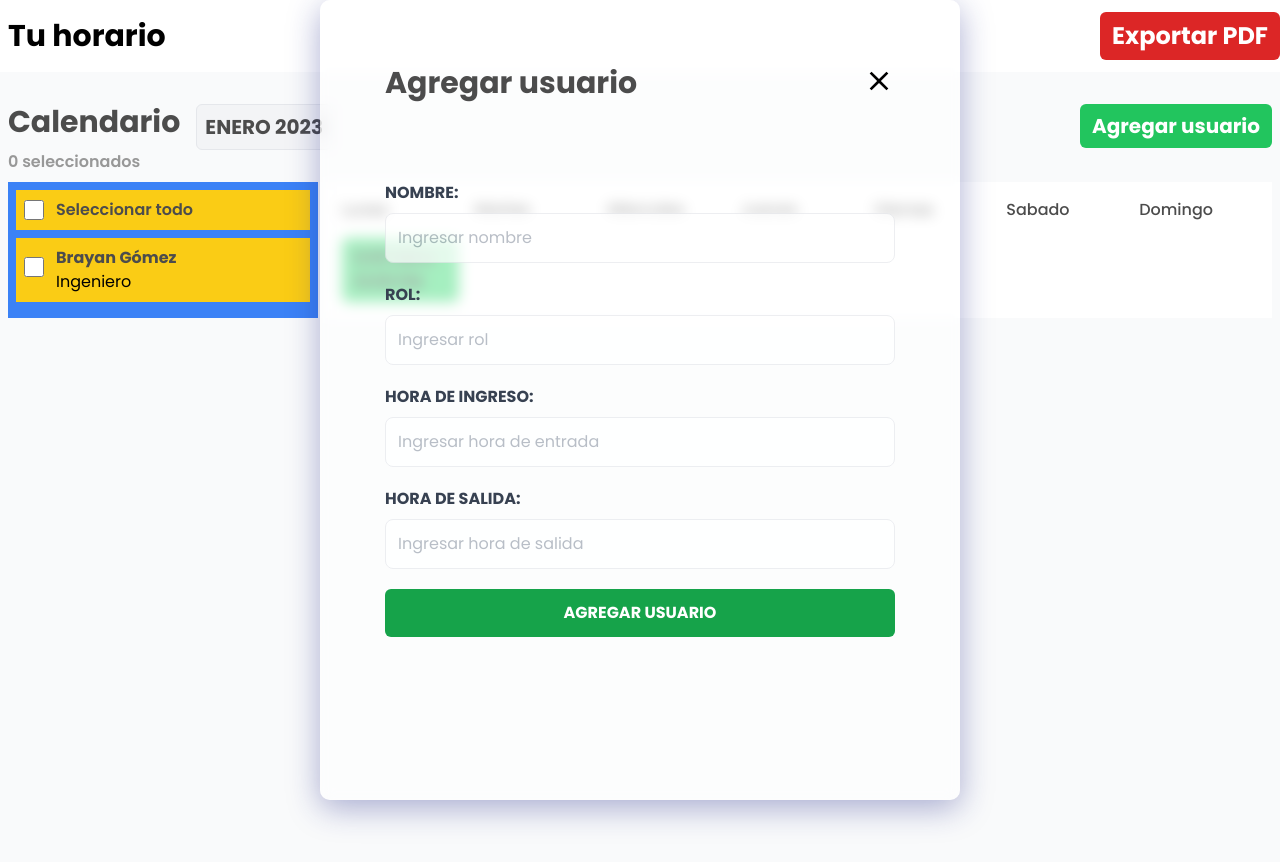
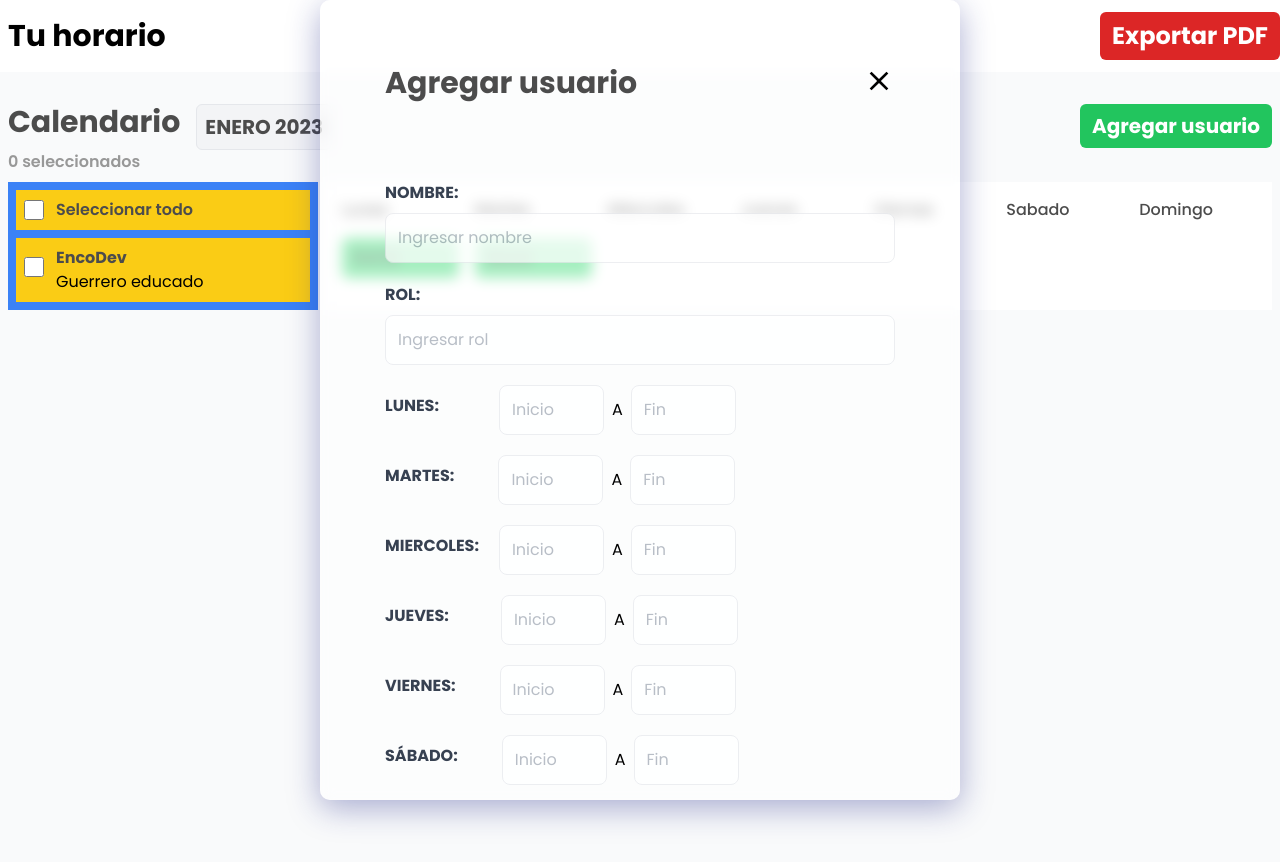
Before and after one commit to BrayanDG4/Working-hours-react-node-js, a React (Vite) app: page /calendario in a window 1280 px wide. Both pictures are taken after a click on the button "Agregar usuario". Shown: the top 862 px of the page. Built offline with nearby package versions, Linux system fonts and the light colour scheme.

Commit message:
making data connection form

```diff
--- a/src/components/workingArea/WorkingArea.jsx
+++ b/src/components/workingArea/WorkingArea.jsx
@@ -2,7 +2,7 @@ import { ToolBar } from "./ToolBar";
 import { useState } from "react";
 import { WorkingHours } from "./WorkingHours";
 import { AddUserModal } from "./modals/AddUserModal";
-import {UserForm} from './forms/UserForm'
+import { UserForm } from "./forms/UserForm";
 
 const getNameMonth = () => {
   let currentMonth = new Intl.DateTimeFormat("es-ES", { month: "long" })
@@ -15,6 +15,14 @@ const getNameMonth = () => {
 export const WorkingArea = () => {
   const [modal1, setModal1] = useState(false);
 
+  const [data, setData] = useState([]);
+
+  const getInfo = (data) => {
+    setData(data);
+  };
+  console.log(
+     "desde area de trabajo" + data.name + data.rol + data.startTime
+   );
   return (
     <section className="h-screen w-full">
       <ToolBar />
@@ -33,7 +41,12 @@ export const WorkingArea = () => {
             </div>
 
             <div>
-              <button onClick={()=>{setModal1(!modal1)}} className="button-4 bg-green-500 hover:bg-green-600 transition-all">
+              <button
+                onClick={() => {
+                  setModal1(!modal1);
+                }}
+                className="button-4 bg-green-500 hover:bg-green-600 transition-all"
+              >
                 Agregar usuario
               </button>
             </div>
@@ -46,10 +59,10 @@ export const WorkingArea = () => {
           </div>
           {/*end Selected counter */}
 
-          <WorkingHours />
+          <WorkingHours data={data} />
 
           <AddUserModal modal={modal1} setModal={setModal1}>
-            <UserForm/>
+            <UserForm getInfo={getInfo} />
           </AddUserModal>
         </div>
       </div>
--- a/src/components/workingArea/WorkingHours.jsx
+++ b/src/components/workingArea/WorkingHours.jsx
@@ -1,6 +1,24 @@
+import { useState, useEffect } from "react";
 import { UserCards } from "./cards/UserCards";
 
 export const WorkingHours = () => {
+  const [workingHours, setWorkingHours] = useState([]);
+
+  useEffect(() => {
+    setWorkingHours([
+      {
+        id: 1,
+        startTime: 6,
+        endTime: 12,
+      },
+      {
+        id: 1,
+        startTime: 12,
+        endTime: 9,
+      },
+    ]);
+  }, []);
+
   return (
     // WorkingHours
     <div className="grid grid-cols-12 gap-2 mt-2">
@@ -13,7 +31,6 @@ export const WorkingHours = () => {
         </div>
 
         <UserCards />
-
       </div>
 
       <div className="bg-white col-span-9 p-2">
@@ -27,12 +44,19 @@ export const WorkingHours = () => {
           <div className="font-medium gray-text p-2">Domingo</div>
         </div>
 
-        <div className="grid grid-cols-7 grow">
-          <div className="gray-text grow px-3 py-2 font-bold rounded-md bg-green-400 m-2">
-            6:00 AM a 12:00 PM
-          </div>
+        <div className="grid grid-cols-7">
+          {workingHours.map((hours, id) => {
+            console.log(hours);
+            return (
+              <div
+                key={id}
+                className="gray-text grow px-3 py-2 font-bold rounded-md bg-green-400 m-2"
+              >
+                {hours.startTime} A {hours.endTime}
+              </div>
+            );
+          })}
         </div>
-
       </div>
     </div>
   );
--- a/src/components/workingArea/cards/UserCards.jsx
+++ b/src/components/workingArea/cards/UserCards.jsx
@@ -6,8 +6,8 @@ export const UserCards = (props) => {
           <input className="w-5 h-5" type="checkbox" name="" id="" />
         </div>
         <div className="overflow-hidden">
-          <p className="font-bold gray-text">Brayan Gómez</p>
-          <span>Ingeniero</span>
+          <p className="font-bold gray-text">EncoDev</p>
+          <span>Guerrero educado</span>
         </div>
       </div>
     </div>
--- a/src/components/workingArea/forms/UserForm.jsx
+++ b/src/components/workingArea/forms/UserForm.jsx
@@ -1,17 +1,72 @@
 import { Form, Formik } from "formik";
+import { useState } from "react";
 
-export const UserForm = () => {
+export const UserForm = ({ getInfo }) => {
   return (
     <>
       <Formik
         initialValues={{
           name: "",
           rol: "",
-          startTime: "",
-          endTime: "",
+          // startTimeMonday: "",
+          // startTimeTuesday: "",
+          // startTimeWednesday: "",
+          // startTimeThursday: "",
+          // startTimeFriday: "",
+          // startTimmeSaturday: "",
+          // startTimeSunday: "",
+          // endTimeMonday: "",
+          // endTimeTuesday: "",
+          // endTimeWednesday: "",
+          // endTimeThursday: "",
+          // endTimeFriday: "",
+          // endTimmeSaturday: "",
+          // endTimeSunday: "",
         }}
         onSubmit={(values) => {
           console.log(values);
+          let info = {
+            name: values.name,
+            rol: values.rol,
+            hours: [
+              {
+                id: 1,
+                startTime: values.startTimeMonday,
+                endTime: values.endTimeMonday,
+              },
+              {
+                id: 1,
+                startTime: values.startTimeTuesday,
+                endTime: values.endTimeTuesday,
+              },
+              {
+                id: 1,
+                startTime: values.startTimeWednesday,
+                endTime: values.endTimeWednesday,
+              },
+              {
+                id: 1,
+                startTime: values.startTimeThursday,
+                endTime: values.endTimeThursday,
+              },
+              {
+                id: 1,
+                startTime: values.startTimeFriday,
+                endTime: values.endTimeFriday,
+              },
+              {
+                id: 1,
+                startTime: values.startTimeSaturday,
+                endTime: values.endTimeSaturday,
+              },
+              {
+                id: 1,
+                startTime: values.startTimeSunday,
+                endTime: values.endTimeSunday,
+              }
+            ],
+          };
+          getInfo(info);
         }}
       >
         {({ handleChange, handleSubmit }) => (
@@ -50,38 +105,242 @@ export const UserForm = () => {
               />
             </div>
 
-            <div className="mb-5">
+            <div className="mb-5 flex gap-5 items-center">
               <label
-                htmlFor="startTime"
+                htmlFor="startTimeMonday"
                 className="mb-2 block uppercase text-gray-700 font-bold"
               >
-                Hora de ingreso:
+                Lunes:
               </label>
+              <div className="flex gap-2 items-center ml-10">
                 <input
                   onChange={handleChange}
-                name="startTime"
-                type="text"
-                id="startTime"
-                placeholder="Ingresar hora de entrada"
+                  name="startTimeMonday"
+                  type="number"
+                  min={0}
+                  max={24}
+                  id="startTimeMonday"
+                  placeholder="Inicio"
+                  className="border p-3 w-full rounded-lg opacity-70"
+                />
+
+                <p>A</p>
+
+                <input
+                  onChange={handleChange}
+                  name="endTimeMonday"
+                  type="number"
+                  min={0}
+                  max={24}
+                  id="endTimeMonday"
+                  placeholder="Fin"
                   className="border p-3 w-full rounded-lg opacity-70"
                 />
               </div>
+            </div>
 
-            <div className="mb-5">
+            <div className="mb-5 flex gap-5 items-center">
               <label
-                htmlFor="endTime"
+                htmlFor="startTimeTuesday"
                 className="mb-2 block uppercase text-gray-700 font-bold"
               >
-                Hora de salida:
+                Martes:
               </label>
+              <div className="flex gap-2 items-center ml-6">
                 <input
                   onChange={handleChange}
-                name="endTime"
-                type="text"
-                id="endTime"
-                placeholder="Ingresar hora de salida"
+                  name="startTimeTuesday"
+                  type="number"
+                  min={0}
+                  max={24}
+                  id="startTimeTuesday"
+                  placeholder="Inicio"
                   className="border p-3 w-full rounded-lg opacity-70"
                 />
+
+                <p>A</p>
+
+                <input
+                  onChange={handleChange}
+                  name="endTimeTuesday"
+                  type="number"
+                  min={0}
+                  max={24}
+                  id="endTimeTuesday"
+                  placeholder="Fin"
+                  className="border p-3 w-full rounded-lg opacity-70"
+                />
+              </div>
+            </div>
+
+            <div className="mb-5 flex gap-5 items-center">
+              <label
+                htmlFor="startTimeWednesday"
+                className="mb-2 block uppercase text-gray-700 font-bold"
+              >
+                Miercoles:
+              </label>
+              <div className="flex gap-2 items-center">
+                <input
+                  onChange={handleChange}
+                  name="startTimeWednesday"
+                  type="number"
+                  min={0}
+                  max={24}
+                  id="startTimeWednesday"
+                  placeholder="Inicio"
+                  className="border p-3 w-full rounded-lg opacity-70"
+                />
+
+                <p>A</p>
+
+                <input
+                  onChange={handleChange}
+                  name="startTimeWednesday"
+                  type="number"
+                  min={0}
+                  max={24}
+                  id="startTimeWednesday"
+                  placeholder="Fin"
+                  className="border p-3 w-full rounded-lg opacity-70"
+                />
+              </div>
+            </div>
+
+            <div className="mb-5 flex gap-5 items-center">
+              <label
+                htmlFor="startTimeThursday"
+                className="mb-2 block uppercase text-gray-700 font-bold"
+              >
+                Jueves:
+              </label>
+              <div className="flex gap-2 items-center ml-8">
+                <input
+                  onChange={handleChange}
+                  name="startTimeThursday"
+                  type="number"
+                  min={0}
+                  max={24}
+                  id="startTimeThursday"
+                  placeholder="Inicio"
+                  className="border p-3 w-full rounded-lg opacity-70"
+                />
+
+                <p>A</p>
+
+                <input
+                  onChange={handleChange}
+                  name="startTimeThursday"
+                  type="number"
+                  min={0}
+                  max={24}
+                  id="startTimeThursday"
+                  placeholder="Fin"
+                  className="border p-3 w-full rounded-lg opacity-70"
+                />
+              </div>
+            </div>
+
+            <div className="mb-5 flex gap-5 items-center">
+              <label
+                htmlFor="startTimeFriday"
+                className="mb-2 block uppercase text-gray-700 font-bold"
+              >
+                Viernes:
+              </label>
+              <div className="flex gap-2 items-center ml-6">
+                <input
+                  onChange={handleChange}
+                  name="startTimeFriday"
+                  type="number"
+                  min={0}
+                  max={24}
+                  id="startTimeFriday"
+                  placeholder="Inicio"
+                  className="border p-3 w-full rounded-lg opacity-70"
+                />
+
+                <p>A</p>
+
+                <input
+                  onChange={handleChange}
+                  name="startTimeFriday"
+                  type="number"
+                  min={0}
+                  max={24}
+                  id="startTimeFriday"
+                  placeholder="Fin"
+                  className="border p-3 w-full rounded-lg opacity-70"
+                />
+              </div>
+            </div>
+
+            <div className="mb-5 flex gap-5 items-center">
+              <label
+                htmlFor="startTimeSaturday"
+                className="mb-2 block uppercase text-gray-700 font-bold"
+              >
+                Sábado:
+              </label>
+              <div className="flex gap-2 items-center ml-6">
+                <input
+                  onChange={handleChange}
+                  name="startTimeSaturday"
+                  type="number"
+                  min={0}
+                  max={24}
+                  id="startTimeSaturday"
+                  placeholder="Inicio"
+                  className="border p-3 w-full rounded-lg opacity-70"
+                />
+
+                <p>A</p>
+
+                <input
+                  onChange={handleChange}
+                  name="startTimeSaturday"
+                  type="number"
+                  min={0}
+                  max={24}
+                  id="startTimeSaturday"
+                  placeholder="Fin"
+                  className="border p-3 w-full rounded-lg opacity-70"
+                />
+              </div>
+            </div>
+
+            <div className="mb-5 flex gap-5 items-center">
+              <label
+                htmlFor="startTimeSunday"
+                className="mb-2 block uppercase text-gray-700 font-bold"
+              >
+                Domingo:
+              </label>
+              <div className="flex gap-2 items-center ml-3">
+                <input
+                  onChange={handleChange}
+                  name="startTimeSunday"
+                  type="number"
+                  min={0}
+                  max={24}
+                  id="startTimeSunday"
+                  placeholder="Inicio"
+                  className="border p-3 w-full rounded-lg opacity-70"
+                />
+
+                <p>A</p>
+
+                <input
+                  onChange={handleChange}
+                  name="endTimeSunday"
+                  type="number"
+                  min={0}
+                  max={24}
+                  id="startTimeSunday"
+                  placeholder="Fin"
+                  className="border p-3 w-full rounded-lg opacity-70"
+                />
+              </div>
             </div>
 
             <button
```
Lines whose indentation alone changed are shown as unchanged.
